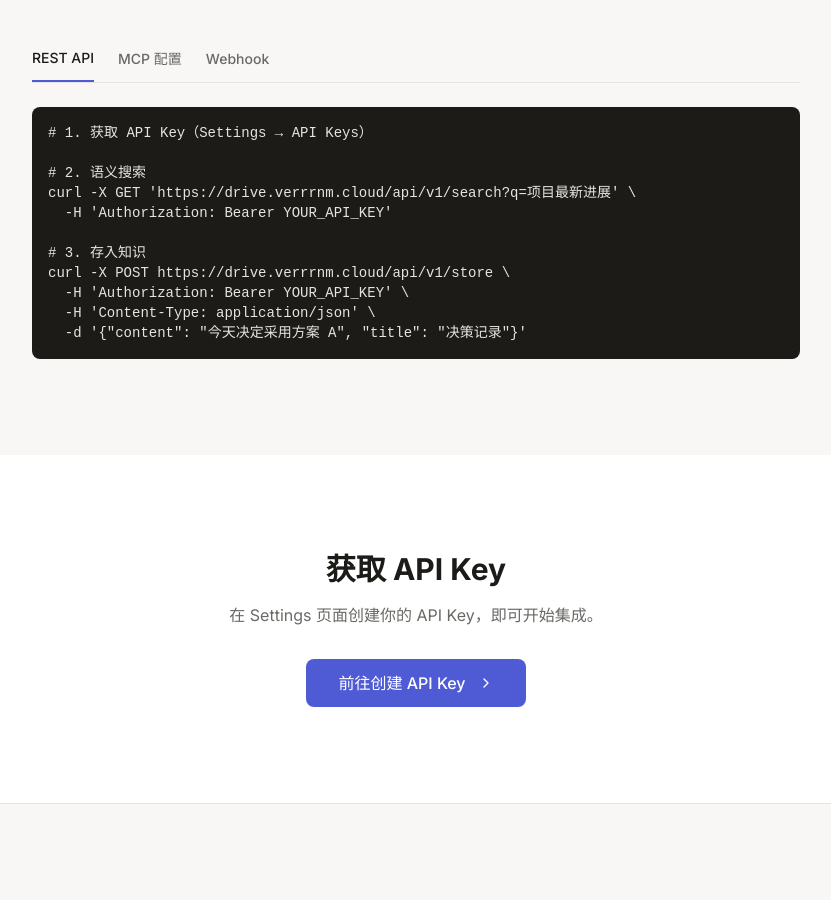
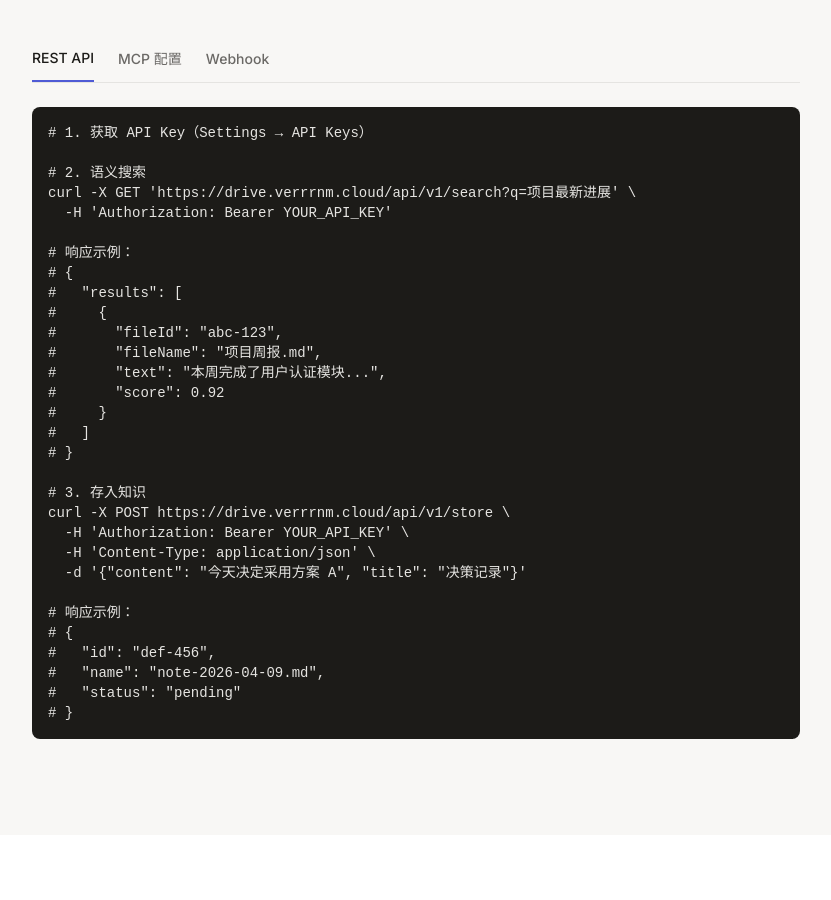
Before and after one commit to DriveMem/drivemem, a Next.js app in the folder apps/web/: page /developers in a window 1280 px wide. Shown: the part 1491-2391 px from the top of the page, without its empty margins (224-1055 px from the left). Built offline with nearby package versions, Linux system fonts and the light colour scheme; no server answers.

Commit message:
feat(web): /developers REST API response examples
Add JSON response examples after each curl command in Quick Start:
- Search: shows results array with fileId, fileName, text, score
- Store: shows created file id, name, status

Helps developers evaluate API output format before integrating.

```diff
--- a/apps/web/src/app/developers/page.tsx
+++ b/apps/web/src/app/developers/page.tsx
@@ -48,11 +48,30 @@ const CODE_BLOCKS = [
 curl -X GET 'https://drive.verrrnm.cloud/api/v1/search?q=项目最新进展' \\
   -H 'Authorization: Bearer YOUR_API_KEY'
 
+# 响应示例：
+# {
+#   "results": [
+#     {
+#       "fileId": "abc-123",
+#       "fileName": "项目周报.md",
+#       "text": "本周完成了用户认证模块...",
+#       "score": 0.92
+#     }
+#   ]
+# }
+
 # 3. 存入知识
 curl -X POST https://drive.verrrnm.cloud/api/v1/store \\
   -H 'Authorization: Bearer YOUR_API_KEY' \\
   -H 'Content-Type: application/json' \\
-  -d '{"content": "今天决定采用方案 A", "title": "决策记录"}'`,
+  -d '{"content": "今天决定采用方案 A", "title": "决策记录"}'
+
+# 响应示例：
+# {
+#   "id": "def-456",
+#   "name": "note-2026-04-09.md",
+#   "status": "pending"
+# }`,
 
   `{
   "mcpServers": {
```
